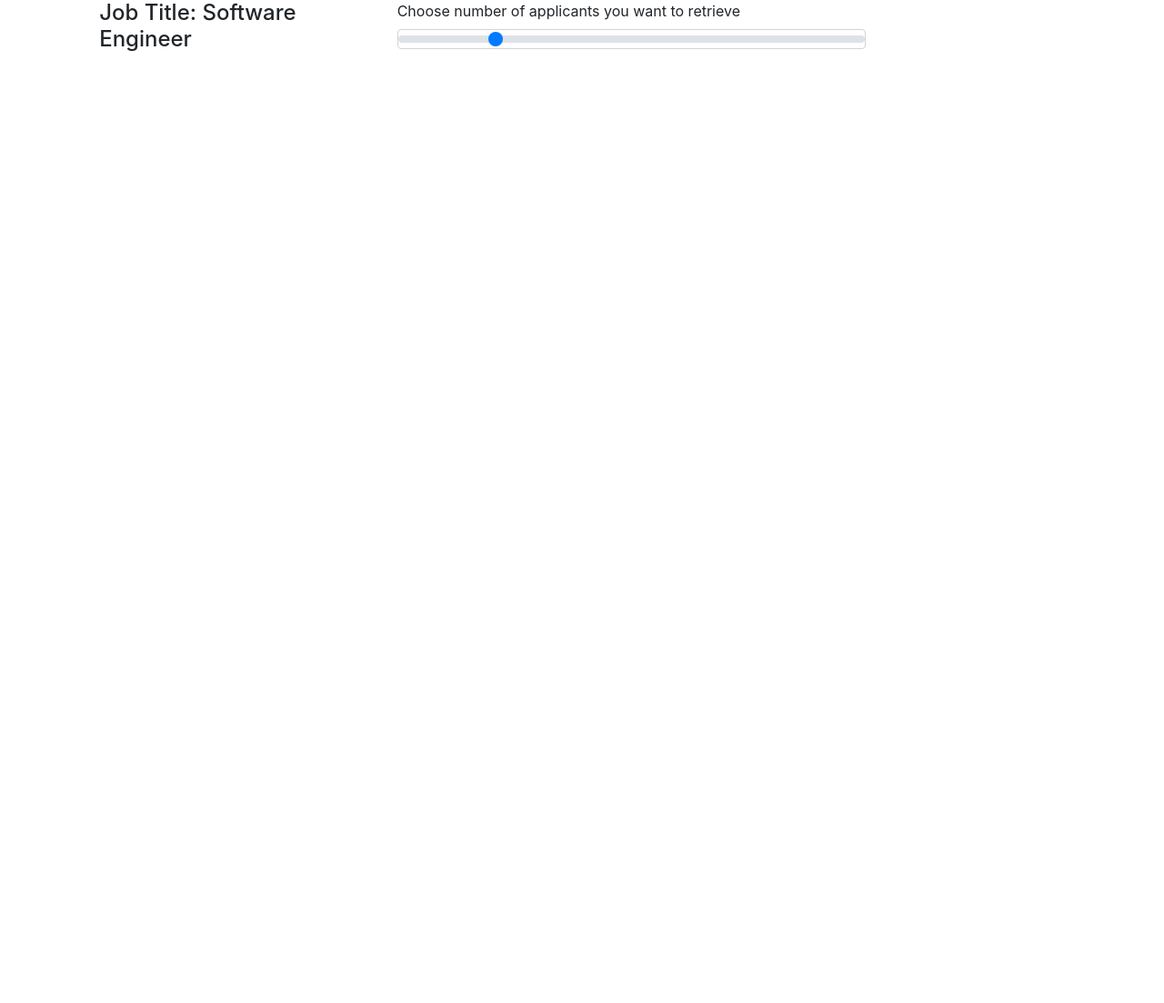
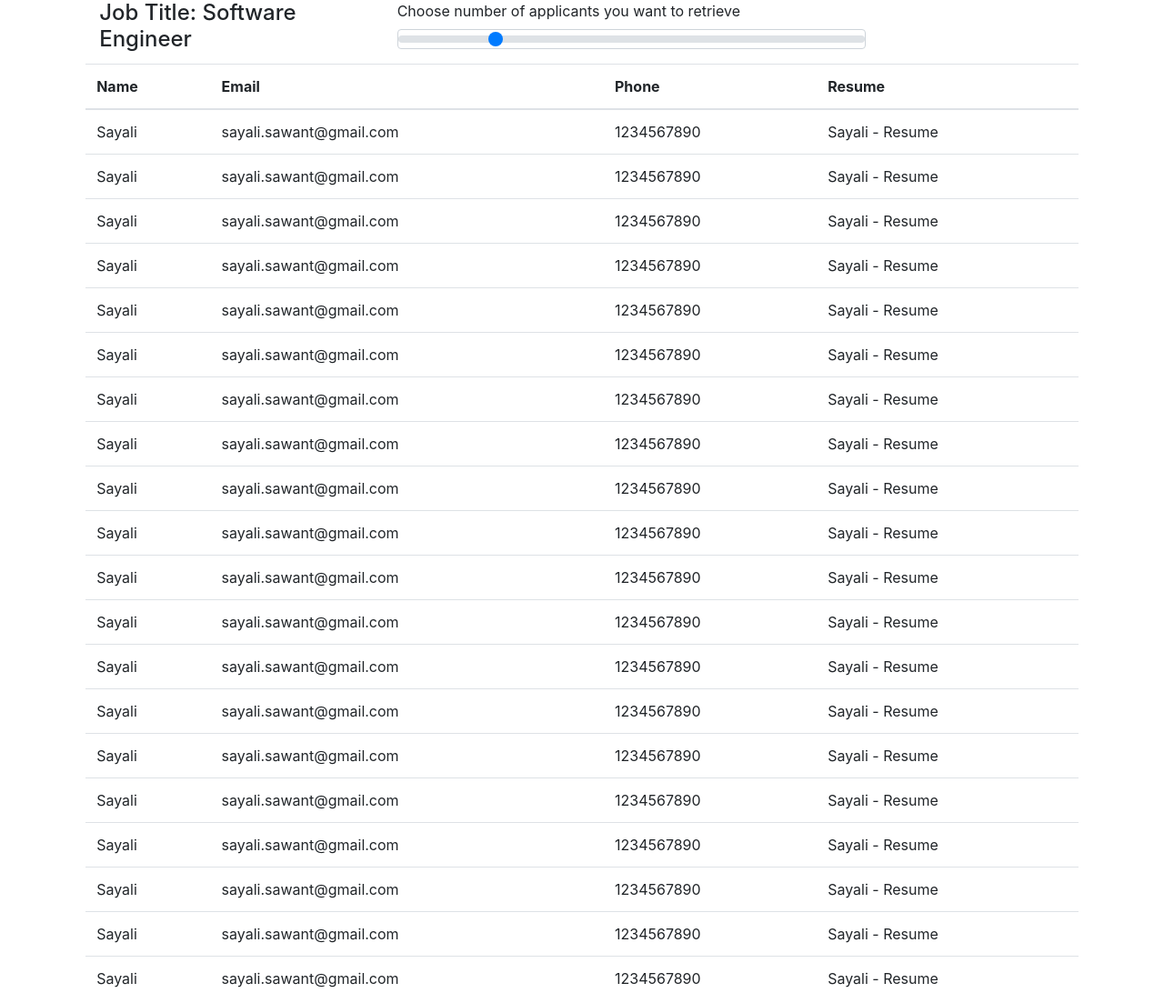
Before and after one commit to Sayali276/Resume-parser, a website: page public/recruiter/applicants.html in a window 1280 px wide. Shown: the whole page at 91% size. Before the commit the page ends 800 px from the top, so only its background shows below. Drawn offline with nearby package versions, Linux system fonts and the light colour scheme; no server answers.

Commit message:
show list of applicants page

```diff
--- a/package.json
+++ b/package.json
@@ -3,10 +3,10 @@
   "version": "1.0.0",
   "description": "",
   "type": "module",
-  "main": "server.js",
+  "main": "server.cjs",
   "scripts": {
     "test": "echo \"Error: no test specified\" && exit 1",
-    "start": "node server.js"
+    "start": "node server.cjs"
   },
   "author": "Sayali Sawant",
   "license": "ISC",
--- a/public/recruiter/applicants.html
+++ b/public/recruiter/applicants.html
@@ -1,23 +1,165 @@
 <!DOCTYPE html>
 <html lang="en">
+
 <head>
     <meta charset="UTF-8">
     <meta name="viewport" content="width=device-width, initial-scale=1.0">
-    <link rel="stylesheet" href="https://stackpath.bootstrapcdn.com/bootstrap/4.4.1/css/bootstrap.min.css" integrity="sha384-Vkoo8x4CGsO3+Hhxv8T/Q5PaXtkKtu6ug5TOeNV6gBiFeWPGFN9MuhOf23Q9Ifjh" crossorigin="anonymous">
+    <link rel="stylesheet" href="https://stackpath.bootstrapcdn.com/bootstrap/4.4.1/css/bootstrap.min.css"
+        integrity="sha384-Vkoo8x4CGsO3+Hhxv8T/Q5PaXtkKtu6ug5TOeNV6gBiFeWPGFN9MuhOf23Q9Ifjh" crossorigin="anonymous">
     <title>Top Applicants</title>
 </head>
+
 <body>
     <div class="row">
         <h4 class="col-md-3 offset-md-1">Job Title: Software Engineer</h4>
         <div class="col-md-5 form-group">
             <label for="noOfApplicants">Choose number of applicants you want to retrieve</label>
-            <input type="range" class="custom-range form-control" min="0" max="100" id="noOfApplicants" value="20" alt="">
+            <input type="range" class="custom-range form-control" min="0" max="100" id="noOfApplicants" value="20">
         </div>
     </div>
+    <div class="row">
+        <table class="table col-md-10 offset-md-1">
+            <thead>
+                <tr>
+                    <th scope="col">Name</th>
+                    <th scope="col">Email</th>
+                    <th scope="col">Phone</th>
+                    <th scope="col">Resume</th>
+                </tr>
+            </thead>
+            <tbody id="applicantList">
+                <tr>
+                    <td>Sayali</td>
+                    <td>sayali.sawant@gmail.com</td>
+                    <td>1234567890</td>
+                    <td>Sayali - Resume</td>
+                </tr>
+                <tr>
+                    <td>Sayali</td>
+                    <td>sayali.sawant@gmail.com</td>
+                    <td>1234567890</td>
+                    <td>Sayali - Resume</td>
+                </tr>
+                <tr>
+                    <td>Sayali</td>
+                    <td>sayali.sawant@gmail.com</td>
+                    <td>1234567890</td>
+                    <td>Sayali - Resume</td>
+                </tr>
+                <tr>
+                    <td>Sayali</td>
+                    <td>sayali.sawant@gmail.com</td>
+                    <td>1234567890</td>
+                    <td>Sayali - Resume</td>
+                </tr>
+                <tr>
+                    <td>Sayali</td>
+                    <td>sayali.sawant@gmail.com</td>
+                    <td>1234567890</td>
+                    <td>Sayali - Resume</td>
+                </tr>
+                <tr>
+                    <td>Sayali</td>
+                    <td>sayali.sawant@gmail.com</td>
+                    <td>1234567890</td>
+                    <td>Sayali - Resume</td>
+                </tr>
+                <tr>
+                    <td>Sayali</td>
+                    <td>sayali.sawant@gmail.com</td>
+                    <td>1234567890</td>
+                    <td>Sayali - Resume</td>
+                </tr>
+                <tr>
+                    <td>Sayali</td>
+                    <td>sayali.sawant@gmail.com</td>
+                    <td>1234567890</td>
+                    <td>Sayali - Resume</td>
+                </tr>
+                <tr>
+                    <td>Sayali</td>
+                    <td>sayali.sawant@gmail.com</td>
+                    <td>1234567890</td>
+                    <td>Sayali - Resume</td>
+                </tr>
+                <tr>
+                    <td>Sayali</td>
+                    <td>sayali.sawant@gmail.com</td>
+                    <td>1234567890</td>
+                    <td>Sayali - Resume</td>
+                </tr>
+                <tr>
+                    <td>Sayali</td>
+                    <td>sayali.sawant@gmail.com</td>
+                    <td>1234567890</td>
+                    <td>Sayali - Resume</td>
+                </tr>
+                <tr>
+                    <td>Sayali</td>
+                    <td>sayali.sawant@gmail.com</td>
+                    <td>1234567890</td>
+                    <td>Sayali - Resume</td>
+                </tr>
+                <tr>
+                    <td>Sayali</td>
+                    <td>sayali.sawant@gmail.com</td>
+                    <td>1234567890</td>
+                    <td>Sayali - Resume</td>
+                </tr>
+                <tr>
+                    <td>Sayali</td>
+                    <td>sayali.sawant@gmail.com</td>
+                    <td>1234567890</td>
+                    <td>Sayali - Resume</td>
+                </tr>
+                <tr>
+                    <td>Sayali</td>
+                    <td>sayali.sawant@gmail.com</td>
+                    <td>1234567890</td>
+                    <td>Sayali - Resume</td>
+                </tr>
+                <tr>
+                    <td>Sayali</td>
+                    <td>sayali.sawant@gmail.com</td>
+                    <td>1234567890</td>
+                    <td>Sayali - Resume</td>
+                </tr>
+                <tr>
+                    <td>Sayali</td>
+                    <td>sayali.sawant@gmail.com</td>
+                    <td>1234567890</td>
+                    <td>Sayali - Resume</td>
+                </tr>
+                <tr>
+                    <td>Sayali</td>
+                    <td>sayali.sawant@gmail.com</td>
+                    <td>1234567890</td>
+                    <td>Sayali - Resume</td>
+                </tr>
+                <tr>
+                    <td>Sayali</td>
+                    <td>sayali.sawant@gmail.com</td>
+                    <td>1234567890</td>
+                    <td>Sayali - Resume</td>
+                </tr>
+                <tr>
+                    <td>Sayali</td>
+                    <td>sayali.sawant@gmail.com</td>
+                    <td>1234567890</td>
+                    <td>Sayali - Resume</td>
+                </tr>
+            </tbody>
+        </table>
+    </div>
 
-    <script src="https://code.jquery.com/jquery-3.4.1.min.js" integrity="sha384-J6qa4849blE2+poT4WnyKhv5vZF5SrPo0iEjwBvKU7imGFAV0wwj1yYfoRSJoZ+n" crossorigin="anonymous"></script>
-    <script src="https://cdn.jsdelivr.net/npm/popper.js@1.16.0/dist/umd/popper.min.js" integrity="sha384-Q6E9RHvbIyZFJoft+2mJbHaEWldlvI9IOYy5n3zV9zzTtmI3UksdQRVvoxMfooAo" crossorigin="anonymous"></script>
-    <script src="https://stackpath.bootstrapcdn.com/bootstrap/4.4.1/js/bootstrap.min.js" integrity="sha384-wfSDF2E50Y2D1uUdj0O3uMBJnjuUD4Ih7YwaYd1iqfktj0Uod8GCExl3Og8ifwB6" crossorigin="anonymous"></script>
+    <script src="https://code.jquery.com/jquery-3.4.1.min.js" crossorigin="anonymous"></script>
+    <script src="https://cdn.jsdelivr.net/npm/popper.js@1.16.0/dist/umd/popper.min.js"
+        integrity="sha384-Q6E9RHvbIyZFJoft+2mJbHaEWldlvI9IOYy5n3zV9zzTtmI3UksdQRVvoxMfooAo"
+        crossorigin="anonymous"></script>
+    <script src="https://stackpath.bootstrapcdn.com/bootstrap/4.4.1/js/bootstrap.min.js"
+        integrity="sha384-wfSDF2E50Y2D1uUdj0O3uMBJnjuUD4Ih7YwaYd1iqfktj0Uod8GCExl3Og8ifwB6"
+        crossorigin="anonymous"></script>
     <script type="text/javascript" src="scripts/applicants.js"></script>
 </body>
+
 </html>
--- a/public/recruiter/scripts/applicants.js
+++ b/public/recruiter/scripts/applicants.js
@@ -1,7 +1,21 @@
 $(document).ready(function() {
-    $('noOfApplicants').val()
+    getApplicants($('#noOfApplicants').val());
+    $('#noOfApplicants').on('change', function() {
+        getApplicants($(this).val());
+    });
 });
 
 function getApplicants(noOfApplicants) {
-
+    var urlParams = new URLSearchParams(window.location.search);
+    var jdId = urlParams.get('jd')
+    var queryParams = `?jd=${jdId}&noOfApplicant=${noOfApplicants}`
+    $.get('getApplicants' + queryParams, function( data ) {
+        var table = data.map(applicant => {
+            var fileLink = `<a href="/downloadResume?fileId=${applicant.resume}">${applicant.resumeName}</a>`
+            var row =
+            `<tr><td>${applicant.name}</td><td>${applicant.email}</td><td>${applicant.phone}</td><td>${fileLink}</td></tr>`
+            return row;
+        }).join('')
+        $('#applicantList').html(table);
+    });
 }
```
Also changed, not shown: server.cjs (added, +199 -0 lines), server.js (deleted, +0 -144 lines).
